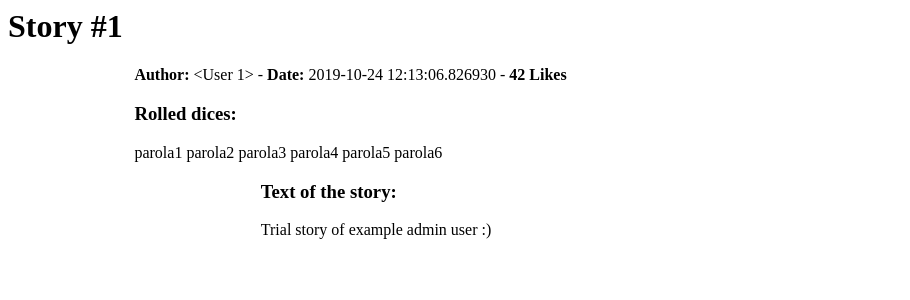
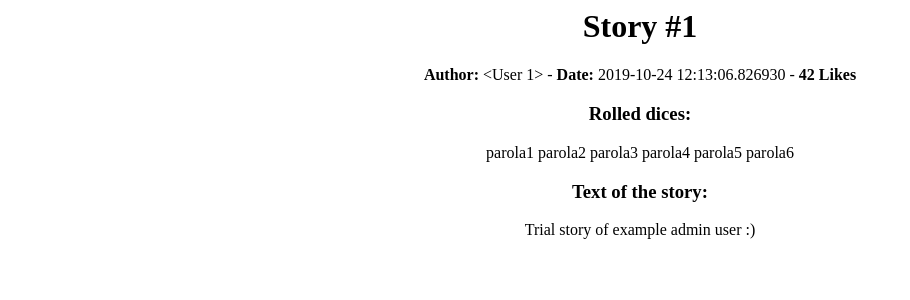
Before and after one commit to GPurgatorio/dice-with-rolls, a Flask app: page /stories/1 in a window 1280 px wide. Shown: the top 300 px of the page, without its empty margins (0-910 px from the left). Run offline with Flask 2, Linux system fonts and the light colour scheme; data comes from the database, SQL or seed files in the repository.

Commit message:
Minor fix

```diff
--- a/monolith/templates/story.html
+++ b/monolith/templates/story.html
@@ -1,18 +1,21 @@
 <html>
   <body>
     {% if not exists %}
-    <div style="margin: 0 auto; width: 80%;">
+    <div style="margin: 0 auto; width: 80%; text-align: center; vertical-align: middle;">
       <h1>Sorry the story you've searched doesn't exist!</h1>
       <a href="/stories">Come back</a>
     </div>
     {% else %}
-    <h1>Story #{{story.id}}</h1>
-    <div style="margin: 0 auto; width: 80%;">
+    <div style="margin: 0 auto; width: 80%; text-align: center; vertical-align: middle;">
+      <h1>Story #{{story.id}}</h1>
         <p>
           <b>Author:</b> {{story.author}} - <b>Date:</b> {{story.date}} - <b>{{story.likes}} Likes</b>
         </p>
+        <p>
+
+        </p>
     </div>
-    <div style="margin: 0 auto; width: 80%;">
+    <div style="margin: 0 auto; width: 80%; text-align: center; vertical-align: middle;">
         <h3>Rolled dices:</h3>
         <p>
         {% for die in dice %}
@@ -20,7 +23,7 @@
         {% endfor %}
         </p>
     </div>
-    <div style="margin: 0 auto; width: 60%;">
+    <div style="margin: 0 auto; width: 60%; text-align: center; vertical-align: middle;">
       <h3>Text of the story:</h3>
       <p>{{ story.text }}</p>
     </div>
```
Also changed, not shown: monolith/tests/test_stories.py (added, +23 -0 lines), monolith/views/tests/test_stories.py (deleted, +0 -24 lines).
